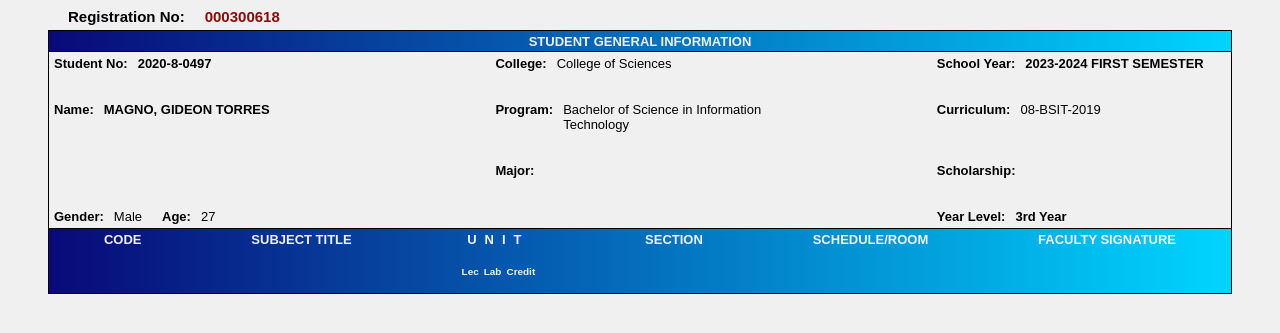
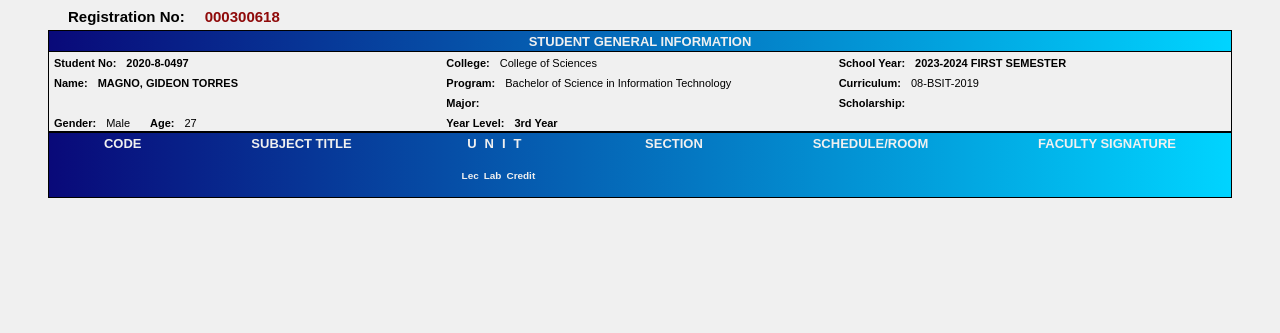
Before and after one commit to kiel019/CertificateOfRegistration, a plain HTML site: page index.html in a window 1280 px wide. Shown: the part 147-480 px from the top of the page. Drawn offline with Linux system fonts and the light colour scheme.

Commit message:
Fixed info

```diff
--- a/index.html
+++ b/index.html
@@ -34,50 +34,50 @@
     <div class="info">
         <div class="sn_class">
             <div class="sn">
-                <p id="p1">Student No:</p>
+                <span id="p1">Student No:</span>
             </div>
             <div class="no">
-                <p id="p1">2020-8-0497</p>
+                <span id="p1">2020-8-0497</span>
             </div>
         </div>
         <div class="college_class">
             <div class="college">
-                <p id="p1">College:</p>
+                <span id="p1">College:</span>
             </div>
             <div class="cname">
-                <p id="p2">College of Sciences</p>
+                <span id="p2">College of Sciences</span>
             </div>
         </div>
         <div class="sy_class">
             <div class="sy">
-                <p id="p1">School Year:</p>
+                <span id="p1">School Year:</span>
             </div>
             <div class="ssy">
-                <p id="p1">2023-2024 FIRST SEMESTER</p>
+                <span id="p1">2023-2024 FIRST SEMESTER</span>
             </div>
         </div>
         <div class="name_class">
             <div class="name">
-                <p id="p1">Name:</p>
+                <span id="p1">Name:</span>
             </div>
             <div class="nname">
-                <p id="p1">MAGNO, GIDEON TORRES</p>
+                <span id="p1">MAGNO, GIDEON TORRES</span>
             </div>
         </div>
         <div class="program_class">
             <div class="program">
-                <p id="p1">Program:</p>
+                <span id="p1">Program:</span>
             </div>
             <div class="pprogram">
-                <p id="p2">Bachelor of Science in Information Technology</p>
+                <span id="p2">Bachelor of Science in Information Technology</span>
             </div>
         </div>
         <div class="curriculum_class">
             <div class="curriculum">
-                <p id="p1">Curriculum:</p>
+                <span id="p1">Curriculum:</span>
             </div>
             <div class="ccurriculum">
-                <p id="p2">08-BSIT-2019</p>
+                <span id="p2">08-BSIT-2019</span>
             </div>
         </div>
         <div class="space">
@@ -85,37 +85,37 @@
         </div>
         <div class="major_class">
             <div class="major">
-                <p id="p1">Major:</p>
+                <span id="p1">Major:</span>
             </div>
         </div>
         <div class="scholarship_class">
             <div class="scholarship">
-                <p id="p1">Scholarship:</p>
+                <span id="p1">Scholarship:</span>
             </div>
         </div>
         <div class="gender_age_class">
             <div class="gender">
-                <p id="p1">Gender:</p>
+                <span id="p1">Gender:</span>
             </div>
             <div class="ggender">
-                <p id="p2">Male</p>
+                <span id="p2">Male</span>
             </div>
-            <div class="space">
+            <div id="space">
                 <!--Emply class-->
             </div>
             <div class="age">
-                <p id="p1">Age:</p>
+                <span id="p1">Age:</span>
             </div>
             <div class="aage">
-                <p id="p2">27</p>
+                <span id="p2">27</span>
             </div>
         </div>
         <div class="year_class">
             <div class="year">
-                <p id="p1">Year Level:</p>
+                <span id="p1">Year Level:</span>
             </div>
             <div class="yr">
-                <p id="p1">3rd Year</p>
+                <span id="p1">3rd Year</span>
             </div>
         </div>
     </div>
--- a/style.css
+++ b/style.css
@@ -87,28 +87,20 @@ img {
     border-bottom: 1px solid black;
     padding-top: 1px;
     padding-left: 5px;
-    margin-top: -10px;
     margin-left: 40px;
     margin-right: 40px;
-    display: flex;
-    flex-wrap: wrap;
-    flex-flow: row wrap;
-    align-content: flex-start;
-    justify-content: space-between;
-    gap: 5px;
+    display: grid;
+    grid-template-columns: repeat(3, minmax(0, 1fr));
+    row-gap: 2px;
 }
 
-.info > * {
-    flex-basis: 25%;
-
-}
-
-.info p {
-    font-size: 13px;
+.info #p2 {
+    font-size: 11px;
 }
 
 .info #p1 {
     font-weight: bold;
+    font-size: 11px;
 }
 
 .sn_class {
@@ -156,8 +148,8 @@ img {
     gap: 10px;
 }
 
-.gender_age_class .space {
-    gap: 30px;
+.gender_age_class #space {
+    gap: 40px;
 }
 
 .year_class {
@@ -170,7 +162,6 @@ img {
     flex-wrap: wrap;
     justify-content: space-around;
     border: 1px solid black;
-    margin-top: -10px;
     margin-left: 40px;
     margin-right: 40px;
     background: rgb(2,0,36);
```
